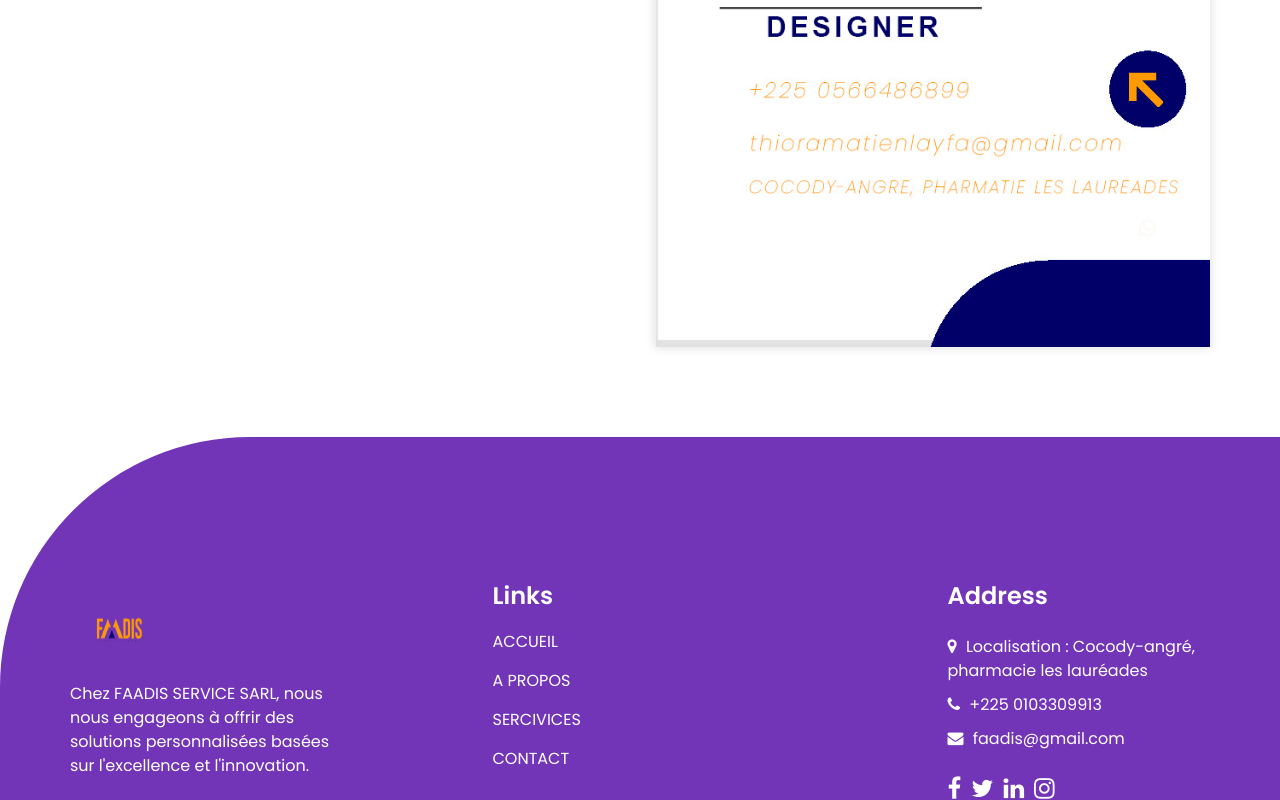
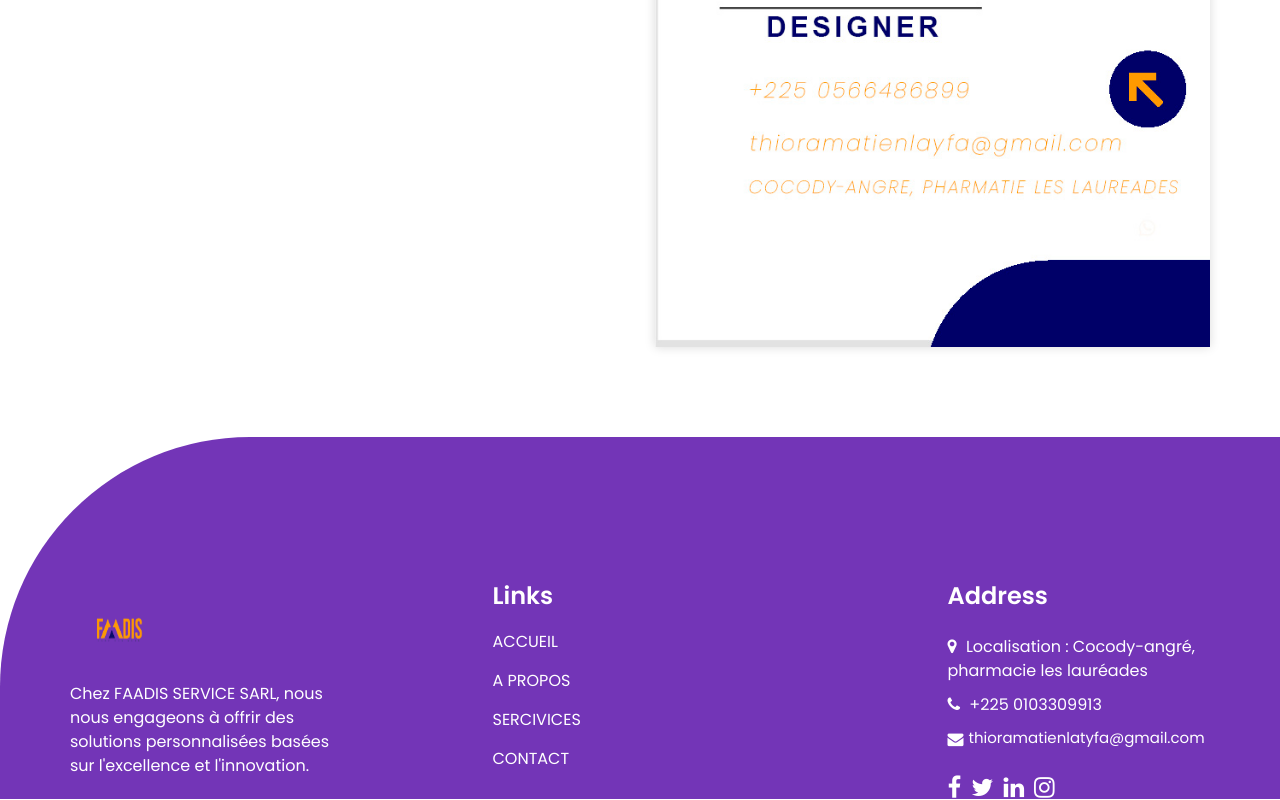
Before and after one commit to LATYFATHIO/sitfaadise, a plain HTML site: page index.html in a window 1280 px wide. Shown: the part 2944-3744 px from the top of the page. Drawn offline with nearby package versions, Linux system fonts and the light colour scheme; some packages are replaced by stand-ins of ours; a script that the page names is missing.

Commit message:
Add files via upload

```diff
--- a/index.html
+++ b/index.html
@@ -345,12 +345,11 @@
                     +225 0103309913
                   </span>
                 </a>
-                <a href="">
-                  <i class="fa fa-envelope" aria-hidden="true"></i>
-                  <span>
-                    faadis@gmail.com
-                  </span>
-                </a>
+                <a href="mailto:thioramatienlatyfa@gmail.com" style="display: flex; align-items: center;">
+                  <i class="fa fa-envelope" aria-hidden="true" style="margin-right: 5px;"></i>
+                  <span style="font-size: 15px;">thioramatienlatyfa@gmail.com</span>
+              </a>
+
               </div>
             </div>
             <div class="info_social">
```
